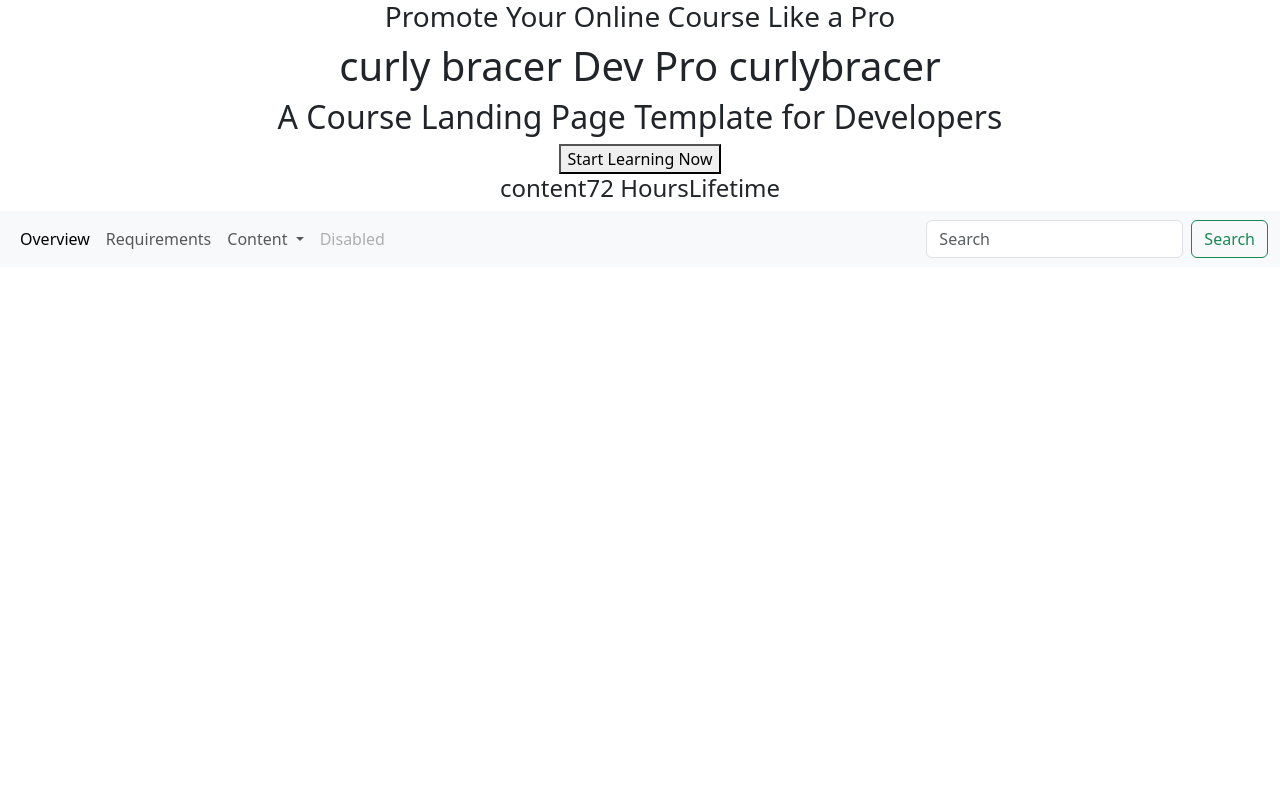
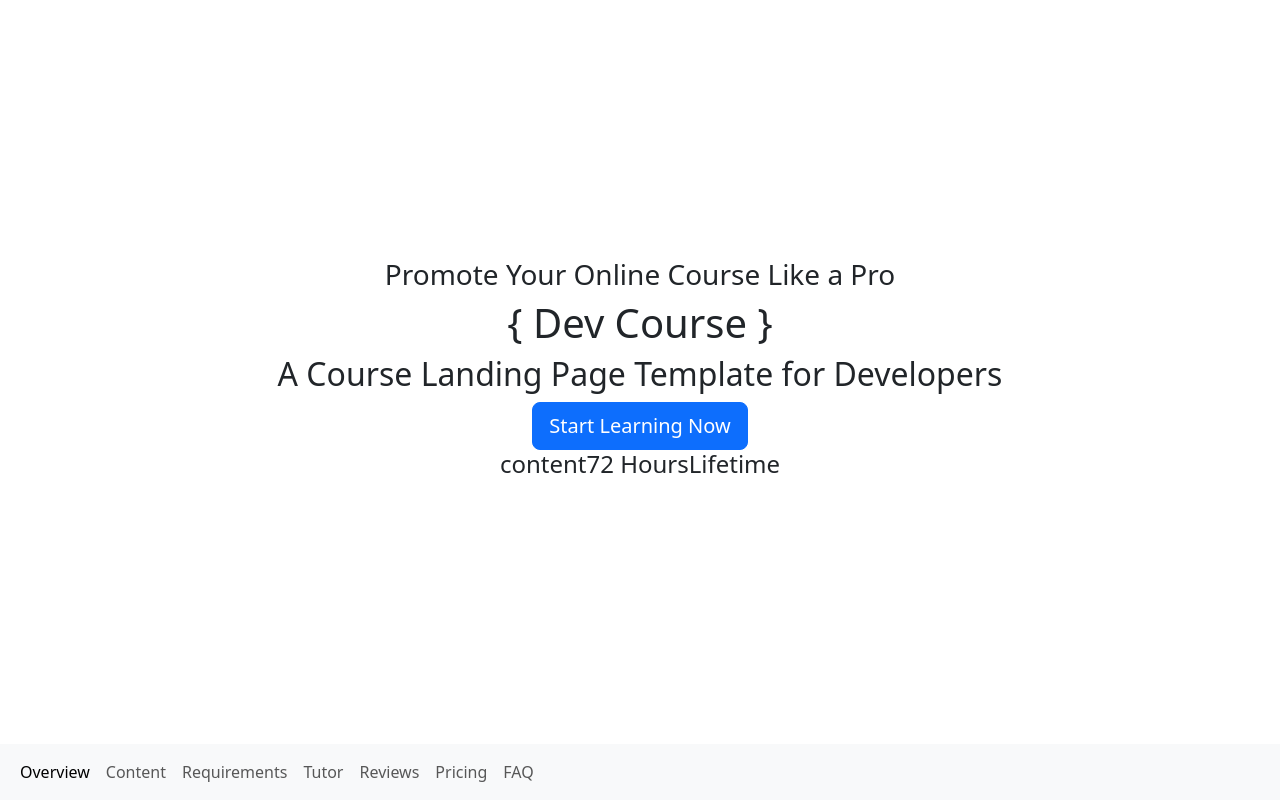
Before and after one commit to TannerGarner/BootstrapHomepageProject, a plain HTML site: page index.html in a window 1280 px wide. Drawn offline with nearby package versions, Linux system fonts and the light colour scheme.

Commit message:
Add slightly better styles with Bootstrap

```diff
--- a/index.html
+++ b/index.html
@@ -1,5 +1,5 @@
 <!doctype html>
-<html lang="en">
+<html lang="en" class="h-100">
   <head>
     <meta charset="utf-8">
     <meta name="viewport" content="width=device-width, initial-scale=1">
@@ -7,22 +7,22 @@
     <link href="https://cdn.jsdelivr.net/npm/bootstrap@5.3.3/dist/css/bootstrap.min.css" rel="stylesheet" integrity="sha384-QWTKZyjpPEjISv5WaRU9OFeRpok6YctnYmDr5pNlyT2bRjXh0JMhjY6hW+ALEwIH" crossorigin="anonymous">
     <script defer src="https://cdn.jsdelivr.net/npm/bootstrap@5.3.3/dist/js/bootstrap.bundle.min.js" integrity="sha384-YvpcrYf0tY3lHB60NNkmXc5s9fDVZLESaAA55NDzOxhy9GkcIdslK1eN7N6jIeHz" crossorigin="anonymous"></script>
 </head>
-  <body>
-    <div class="contianer">
-        <div class="landing d-flex flex-column align-items-center">
-            <h3>Promote Your Online Course Like a Pro</h3>
-            <h1>curly bracer Dev Pro curlybracer</h1>
-            <h2>A Course Landing Page Template for Developers</h2>
-            <button>Start Learning Now</button>
+  <body class="h-100">
+    <div class="contianer h-100 d-flex flex-column">
+        <div class="landing d-flex flex-column justify-content-center align-items-center flex-grow-1">
+            <h3 class="h3">Promote Your Online Course Like a Pro</h3>
+            <h1 class="h1"> <span class="">{</span> Dev Course <span>}</span></h1>
+            <h2 class="h2">A Course Landing Page Template for Developers</h2>
+            <button type="button" class="btn btn-primary btn-lg">Start Learning Now</button>
             <div class="perks d-flex justify-content-between">
                 <div class="content">
-                    <h4>content</h4>
+                    <h4 class="h4">content</h4>
                 </div>
                 <div class="duration">
-                    <h4>72 Hours</h4>
+                    <h4 class="h4">72 Hours</h4>
                 </div>
                 <div class="access">
-                    <h4>Lifetime</h4>
+                    <h4 class="h4">Lifetime</h4>
                 </div>
             </div>
         </div>
@@ -37,27 +37,24 @@
                     <a class="nav-link active" aria-current="page" href="#">Overview</a>
                   </li>
                   <li class="nav-item">
+                    <a class="nav-link" href="#">Content</a>
+                  </li>
+                  <li class="nav-item">
                     <a class="nav-link" href="#">Requirements</a>
                   </li>
-                  <li class="nav-item dropdown">
-                    <a class="nav-link dropdown-toggle" href="#" role="button" data-bs-toggle="dropdown" aria-expanded="false">
-                        Content
-                    </a>
-                    <ul class="dropdown-menu">
-                      <li><a class="dropdown-item" href="#">Videos</a></li>
-                      <li><a class="dropdown-item" href="#">Code Downloads</a></li>
-                      <li><hr class="dropdown-divider"></li>
-                      <li><a class="dropdown-item" href="#">Industry Tips * Premium</a></li>
-                    </ul>
+                  <li class="nav-item">
+                    <a class="nav-link" href="#">Tutor</a>
                   </li>
                   <li class="nav-item">
-                    <a class="nav-link disabled" aria-disabled="true">Disabled</a>
+                    <a class="nav-link" href="#">Reviews</a>
+                  </li>
+                  <li class="nav-item">
+                    <a class="nav-link" href="#">Pricing</a>
+                  </li>
+                  <li class="nav-item">
+                    <a class="nav-link" href="#">FAQ</a>
                   </li>
                 </ul>
-                <form class="d-flex" role="search">
-                  <input class="form-control me-2" type="search" placeholder="Search" aria-label="Search">
-                  <button class="btn btn-outline-success" type="submit">Search</button>
-                </form>
               </div>
             </div>
         </nav>
```
